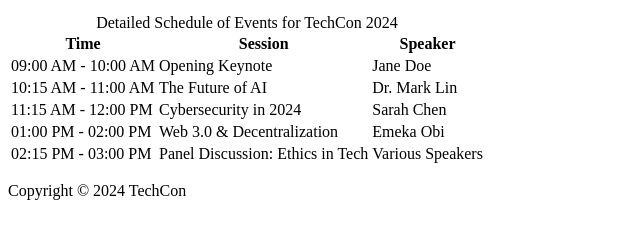
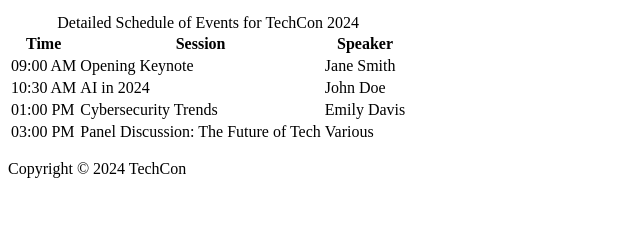
Before and after one commit to Aycreamy/TechCon_HTML, a plain HTML site: page techcon_website/schedule.html in a window 1280 px wide. Shown: the part 154-392 px from the top of the page, without its empty margins (0-640 px from the left). Drawn offline with Linux system fonts and the light colour scheme.

Commit message:
Add schedule

```diff
--- a/techcon_website/schedule.html
+++ b/techcon_website/schedule.html
@@ -5,7 +5,6 @@
     <title>Schedule for TechCon 2024</title>
   </head>
   <body>
-    <!-- Header with Navigation -->
     <header>
       <h1>Schedule for TechCon 2024</h1>
       <nav>
@@ -18,7 +17,6 @@
       </nav>
     </header>
 
-    <!-- Main Section with Schedule Table -->
     <main>
       <table>
         <caption>Detailed Schedule of Events for TechCon 2024</caption>
@@ -31,37 +29,31 @@
         </thead>
         <tbody>
           <tr>
-            <td>09:00 AM - 10:00 AM</td>
+            <td>09:00 AM</td>
             <td>Opening Keynote</td>
-            <td>Jane Doe</td>
+            <td>Jane Smith</td>
           </tr>
           <tr>
-            <td>10:15 AM - 11:00 AM</td>
-            <td>The Future of AI</td>
-            <td>Dr. Mark Lin</td>
+            <td>10:30 AM</td>
+            <td>AI in 2024</td>
+            <td>John Doe</td>
           </tr>
           <tr>
-            <td>11:15 AM - 12:00 PM</td>
-            <td>Cybersecurity in 2024</td>
-            <td>Sarah Chen</td>
+            <td>01:00 PM</td>
+            <td>Cybersecurity Trends</td>
+            <td>Emily Davis</td>
           </tr>
           <tr>
-            <td>01:00 PM - 02:00 PM</td>
-            <td>Web 3.0 & Decentralization</td>
-            <td>Emeka Obi</td>
-          </tr>
-          <tr>
-            <td>02:15 PM - 03:00 PM</td>
-            <td>Panel Discussion: Ethics in Tech</td>
-            <td>Various Speakers</td>
+            <td>03:00 PM</td>
+            <td>Panel Discussion: The Future of Tech</td>
+            <td>Various</td>
           </tr>
         </tbody>
       </table>
     </main>
 
-    <!-- Footer -->
     <footer>
-  <p>Copyright &copy; 2024 TechCon</p>
-</footer>
+      <p>Copyright © 2024 TechCon</p>
+    </footer>
   </body>
 </html>
```
